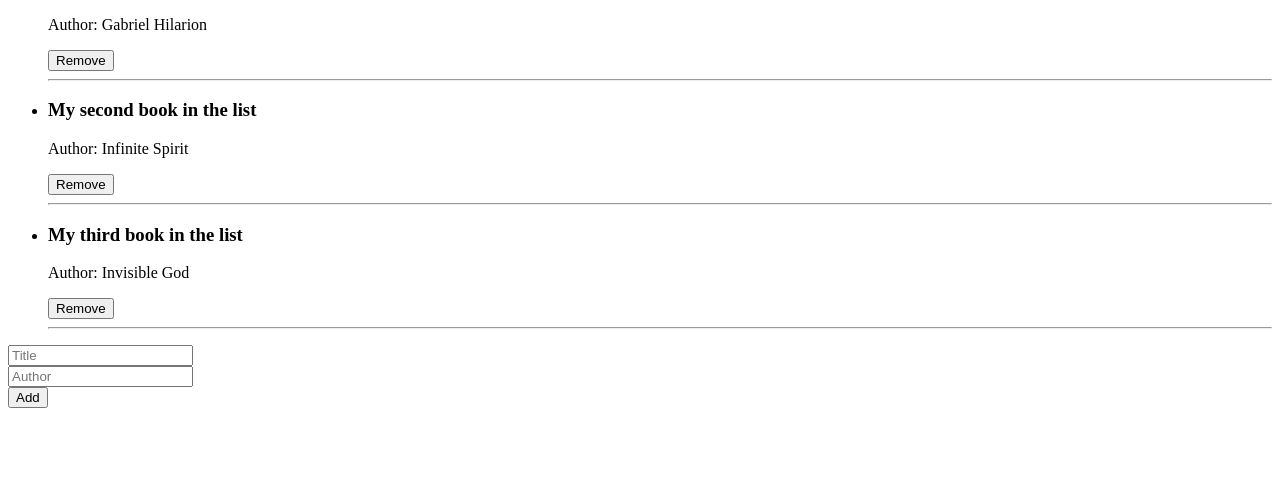
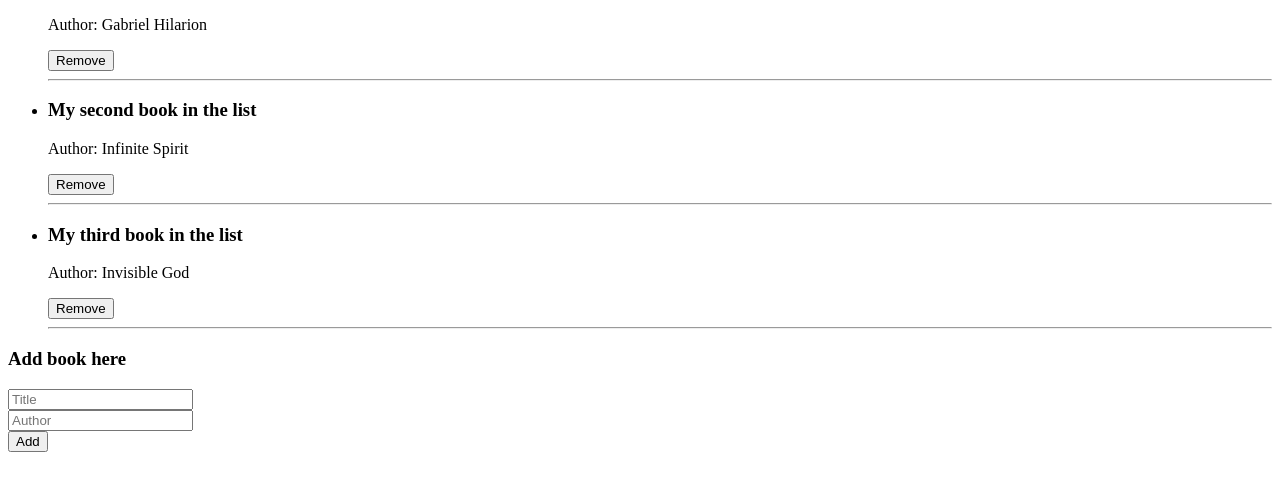
Before and after one commit to Lucas-Masaba/awesome_books, a website: page index.html in a window 1280 px wide. Shown: the part 105-596 px from the top of the page. Drawn offline with Linux system fonts and the light colour scheme.

Commit message:
update readme

```diff
--- a/index.html
+++ b/index.html
@@ -32,6 +32,7 @@
 
     </section>
     <section class="form_section">
+      <h3>Add book here</h3>
       <form action="/">
         <input type="text" name="title" placeholder="Title"><br>
         <input type="text" name="author" placeholder="Author"><br>
```
Also changed, not shown: README.md (added).
